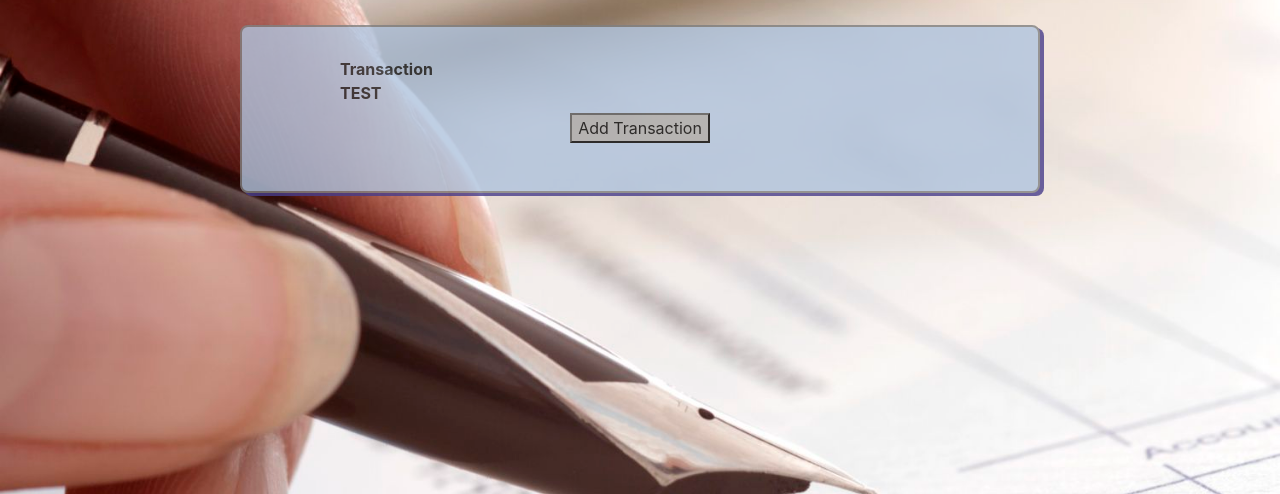
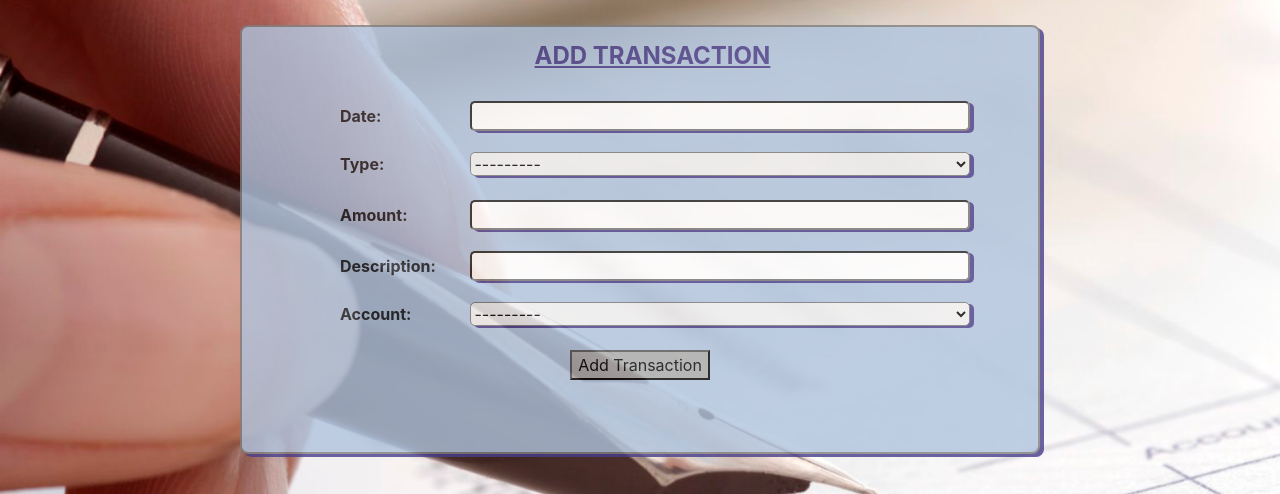
Before and after one commit to ReeceHarris/Django_Checkbook, a Django app: page /transaction/ in a window 1280 px wide. Shown: the part 38-532 px from the top of the page. Run offline with Django 3.2, Linux system fonts and the light colour scheme; data comes from the database, SQL or seed files in the repository; both versions use the stored data as it was after the commit; some libraries are stand-ins or nearby versions.

Commit message:
Update to fix transactions

```diff
--- a/Checkbook/templates/checkbook/AddTransaction.html
+++ b/Checkbook/templates/checkbook/AddTransaction.html
@@ -1,15 +1,13 @@
 {% extends 'checkbook_base.html' %}
-	{% block title%}
-			<h3>ADD NEW TRANSACTION</h3>
-
-	{% endblock %}
+{% block title%}ADD NEW TRANSACTION{% endblock %}
 {% block content %}
-		<div class="new-transaction-form">
-			<form method="POST">
-				<label id="TransactionForm">Transaction TEST</label>
+	<h3>ADD TRANSACTION</h3>
+	<div class="new-transaction-form">
+		<form method="POST">
 			{% csrf_token %}
 			{{form.as_p}}
 			<button id="new-transaction-button" type="submit" name="Save_Transaction">Add Transaction</button>
-			</form>
-		</div>
+		</form>
+		<br>
+	</div>
 {% endblock %}
--- a/Checkbook/views.py
+++ b/Checkbook/views.py
@@ -46,6 +46,6 @@ def transaction(request):
         if form.is_valid():
             form.save()
             pk = request.POST['account']
-            form.save
+            return balance(request, pk)
     content = {'form': form}
-    return render(request, 'checkbook/AddTransaction.html')
+    return render(request, 'checkbook/AddTransaction.html', content)
```
Also changed, not shown: db.sqlite3.
